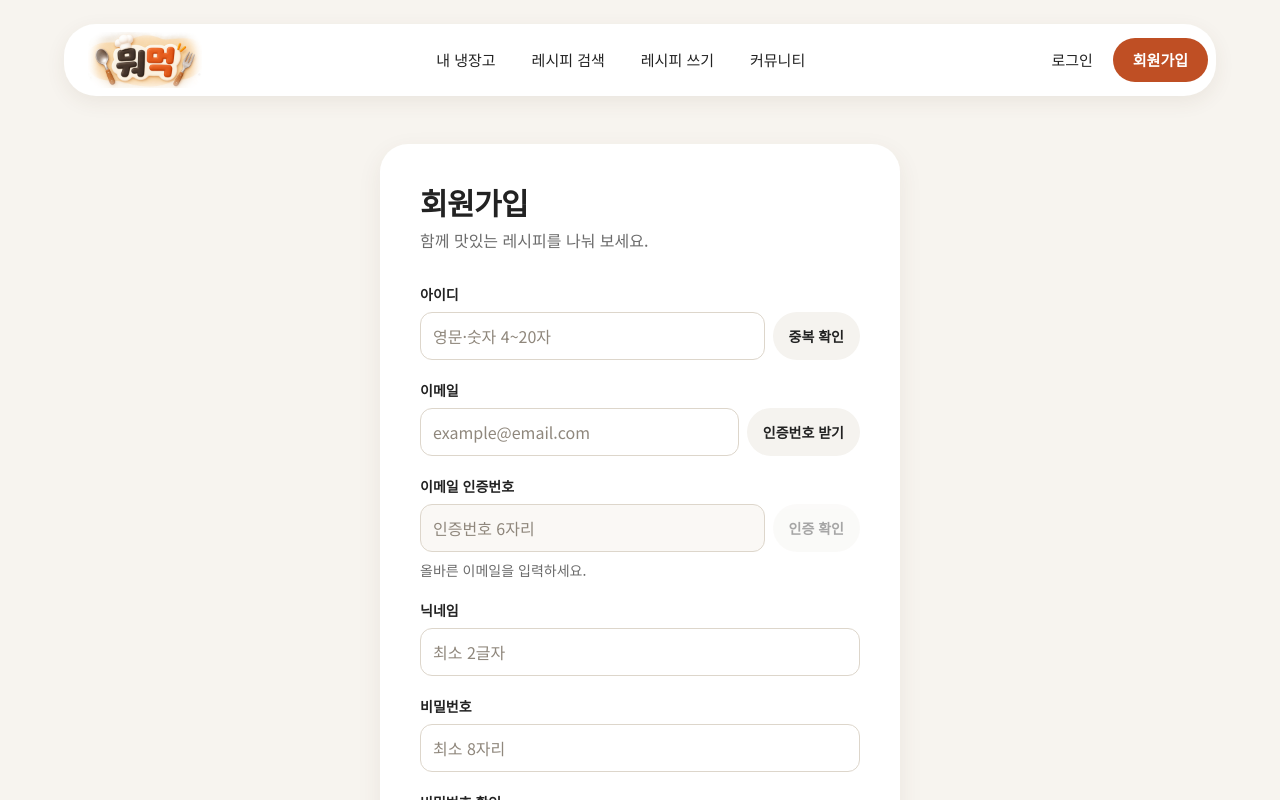
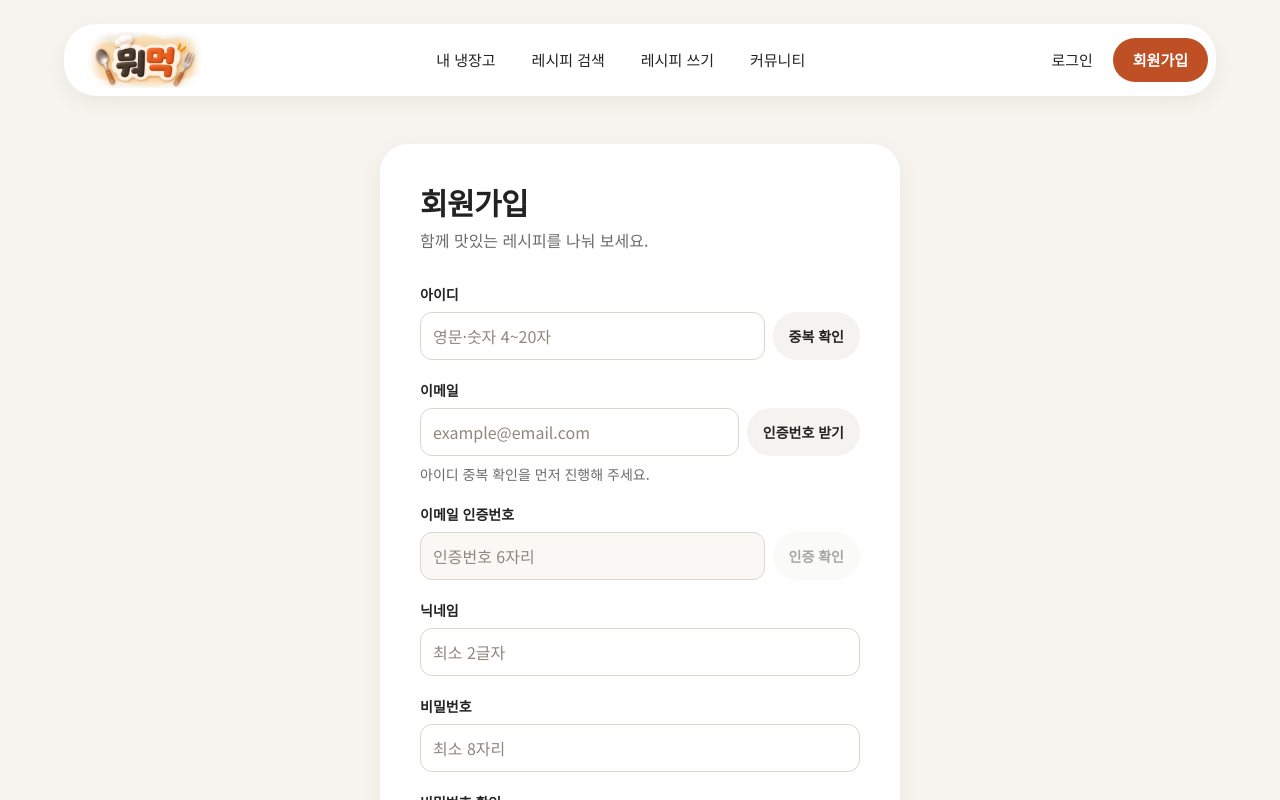
Before and after one commit to hyunki00/Team-Be-happy-in-the-shade, a React (Vite) app in the folder frontend/: page /signup in a window 1280 px wide. Both pictures are taken after a click on the button "인증번호 받기". Shown: the top 800 px of the page. Built offline with nearby package versions, Linux system fonts and the light colour scheme; no server answers.

Commit message:
인증번호 등록 글자및 위치 변경

```diff
--- a/frontend/src/pages/SignUpPage.jsx
+++ b/frontend/src/pages/SignUpPage.jsx
@@ -90,6 +90,11 @@ export default function SignUpPage() {
   const sendEmailCode = async () => {
     const email = form.email.trim();
 
+    // 아이디 중복 확인 추가
+    if (!checkedId || checkedId !== form.login_id.trim()) {
+      setEmailMessage('아이디 중복 확인을 먼저 진행해 주세요.');
+      return;
+    }
     if (!/^[^\s@]+@[^\s@]+\.[^\s@]+$/.test(email)) {
       setEmailMessage('올바른 이메일을 입력하세요.');
       return;
@@ -171,7 +176,8 @@ export default function SignUpPage() {
   const sideButton = "h-12 flex-none rounded-pill bg-gray-100 px-4 text-sm font-bold hover:bg-gray-200 disabled:opacity-40";
   // 메시지가 '완료' · '가능'이면 초록, 아니면 흐린 글씨
   const messageClass = (message) =>
-    `text-sm ${/완료|사용 가능/.test(message) ? "text-have font-bold" : "text-muted"}`;
+    // 인증번호를 보냈습니다도 추가할 수 있게 변경
+    `text-sm ${/완료|사용 가능|보냈습니다/.test(message) ? "text-have font-bold" : "text-muted"}`;
 
   return (
     <div className="mx-auto mt-4 max-w-[520px] rounded-card bg-surface p-8 shadow-card md:p-10">
@@ -202,6 +208,8 @@ export default function SignUpPage() {
 
         {/* 이메일 , 인증번호 요청 버튼 */}
         <div className={fieldClass}>
+
+
           <label htmlFor="signup-email" className={labelClass}>이메일</label>
 
           <div className={rowClass}>
@@ -213,7 +221,13 @@ export default function SignUpPage() {
             <button type="button" onClick={sendEmailCode} className={sideButton}>
               인증번호 받기
             </button>
+
           </div>
+            {emailMessage && (
+          <p role="status" className={messageClass(emailMessage)}>
+            {emailMessage}
+          </p>
+          )}
         </div>
 
         {/* 이메일 인증번호 입력 */}
@@ -235,7 +249,6 @@ export default function SignUpPage() {
               인증 확인
             </button>
           </div>
-          {emailMessage && <p role="status" className={messageClass(emailMessage)}>{emailMessage}</p>}
         </div>
 
         <div className={fieldClass}>
```
